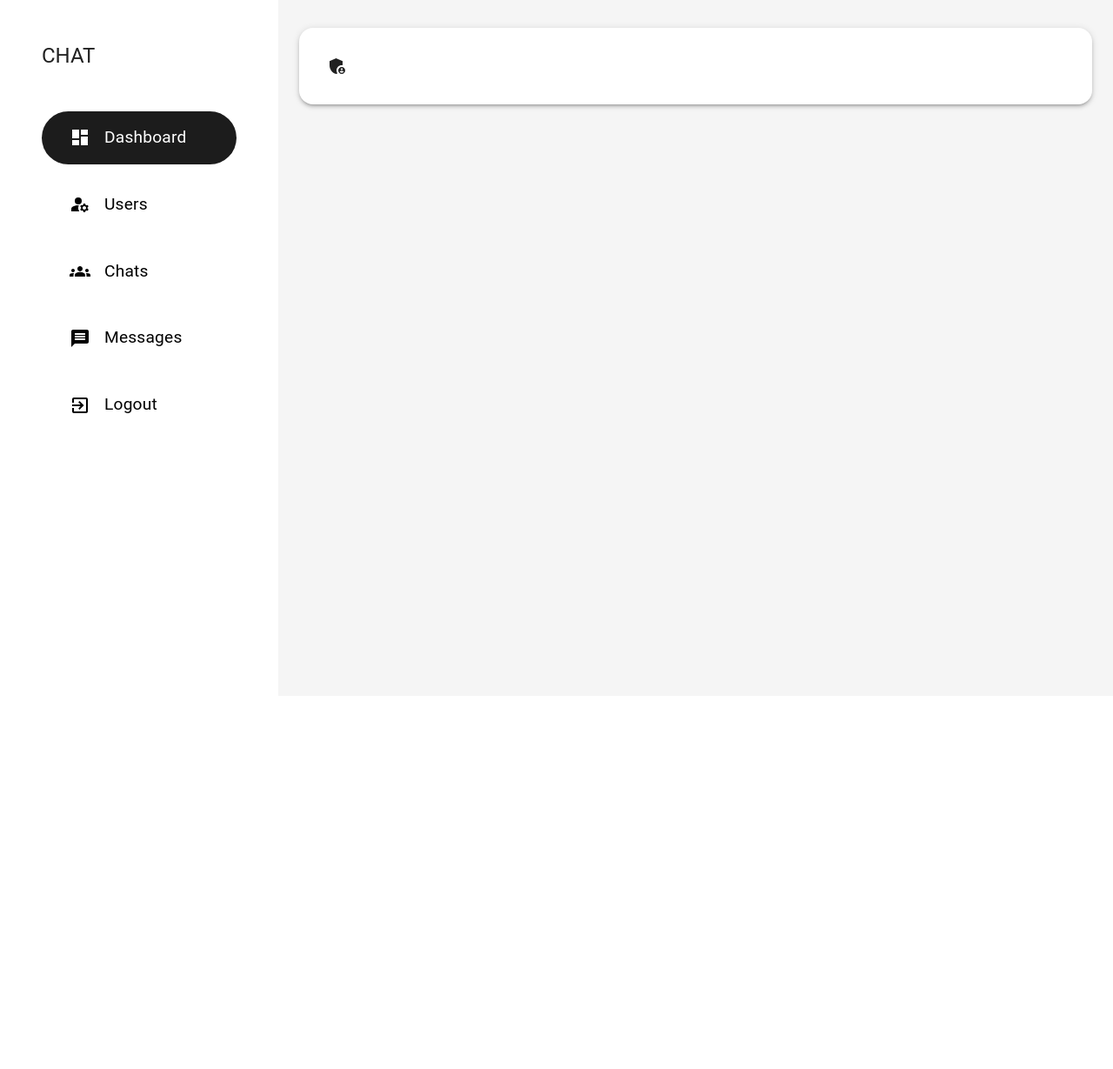
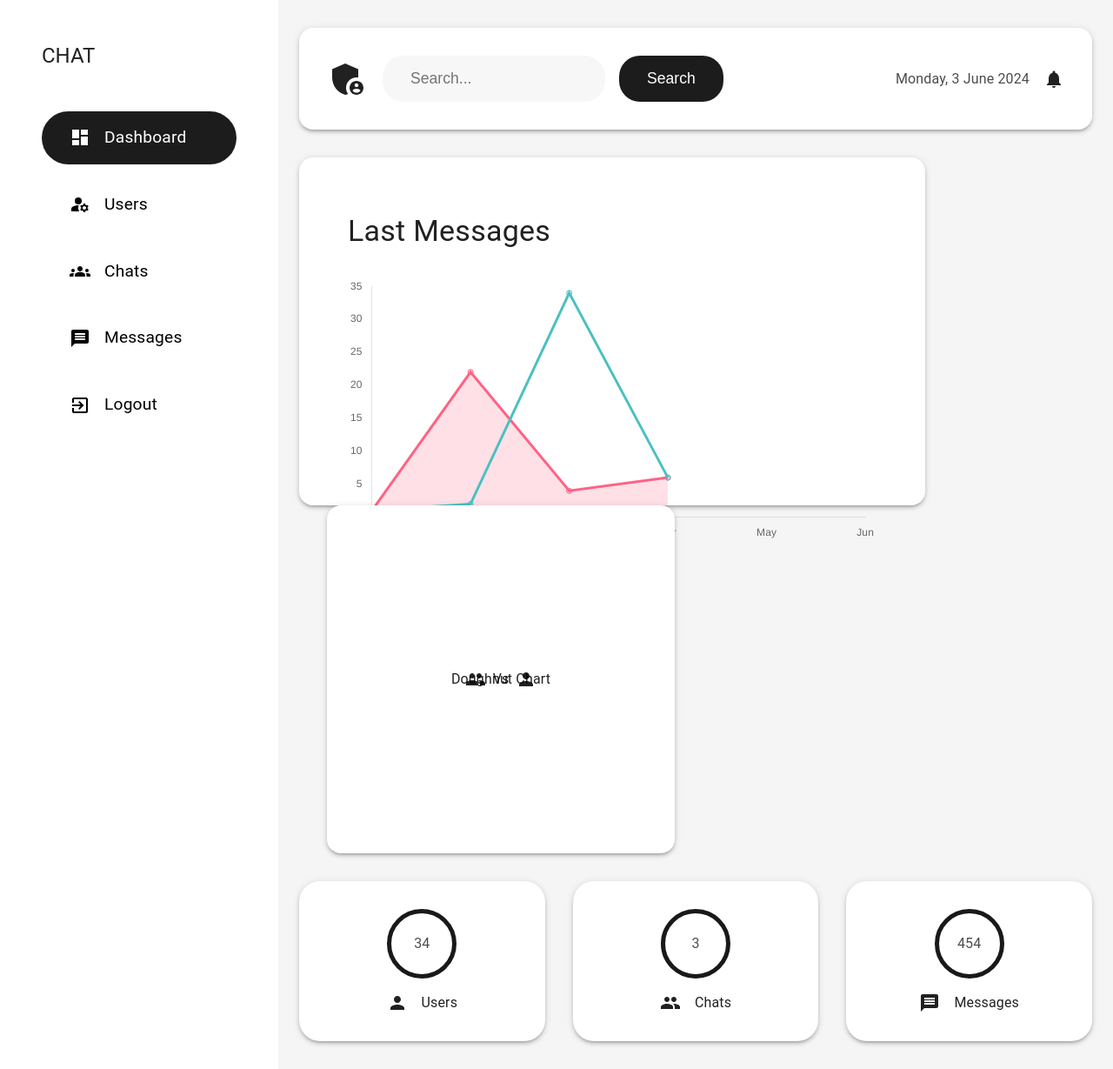
Before and after one commit to ashirbadprusty/Chat-App-Mern-Stack, a React (Create React App) app in the folder client/: page /admin/dashboard in a window 1280 px wide. Shown: the whole page at 87% size. Before the commit the page ends 800 px from the top, so only its background shows below. Built offline with nearby package versions, Linux system fonts and the light colour scheme.

Commit message:
Admin Dashboard Underway

```diff
--- /dev/null
+++ b/client/src/components/specific/Charts.jsx
@@ -0,0 +1,79 @@
+import {
+  ArcElement,
+  CategoryScale,
+  Chart as ChartJS,
+  Filler,
+  Legend,
+  LineElement,
+  LinearScale,
+  PointElement,
+  Tooltip,
+} from "chart.js";
+import React from "react";
+import { Line } from "react-chartjs-2";
+
+ChartJS.register(
+  Tooltip,
+  CategoryScale,
+  LinearScale,
+  LineElement,
+  PointElement,
+  Filler,
+  ArcElement,
+  Legend
+);
+
+const lineChartOptions = {
+  responsive: true,
+  plugins: {
+    legend: {
+      display: false,
+    },
+    title: {
+      display: false,
+    },
+  },
+
+  scales: {
+    x: {
+      grid: {
+        display: false,
+      },
+    },
+    y: {
+      beginAtZero: true,
+      grid: {
+        display: false,
+      },
+    },
+  },
+};
+
+const LineChart = () => {
+  const data = {
+    labels: ["Jan", "Feb", "Mar", "Apr", "May", "Jun"],
+    datasets: [
+      {
+        data: [1, 2, 34, 6],
+        label: "My First dataset",
+        fill: false,
+        borderColor: "rgba(75,192,192,1)",
+        backgroundColor: "rgba(75,192,192, 0.2)",
+      },
+      {
+        data: [1, 22, 4, 6],
+        label: "My Second dataset",
+        fill: true,
+        borderColor: "rgba(255, 99, 132, 1)",
+        backgroundColor: "rgba(255, 99, 132, 0.2)",
+      },
+    ],
+  };
+
+  return <Line data={data} options={lineChartOptions} />;
+};
+const DoughnutChart = () => {
+  return <div>Doughnut Chart</div>;
+};
+
+export { DoughnutChart, LineChart };
--- a/client/src/components/styles/StyleComponent.jsx
+++ b/client/src/components/styles/StyleComponent.jsx
@@ -1,6 +1,6 @@
 import { styled } from "@mui/material";
 import { Link as LinkComponent } from "react-router-dom";
-import { graycolor } from "../../constants/color";
+import { graycolor, matBlack } from "../../constants/color";
 
 export const VisuallyHiddenInput = styled("input")({
     border: 0,
@@ -31,3 +31,27 @@ padding: 0 3rem;
 border-radius:1.5rem;
 background-color:${graycolor};
 `;
+
+
+export const SearchField = styled('input')`
+padding: 1rem 2rem;
+width: 20vmax;
+border: none;
+outline: none;
+border-radius:1.5rem;
+background-color:${graycolor};
+font-size: 1.1rem;
+`
+export const CurveButton = styled('button')`
+border-radius: 1.5rem;
+padding: 1rem 2rem;
+border: none;
+outline: none;
+cursor: pointer;
+background-color: ${matBlack};
+color: white;
+font-size: 1.1rem;
+&:hover{
+background-color: rgba(0,0,0,0.8);
+}
+`
--- a/client/src/pages/Admin/Dashboard.jsx
+++ b/client/src/pages/Admin/Dashboard.jsx
@@ -1,7 +1,19 @@
+import {
+  AdminPanelSettings as AdminPanelSettingsIcon,
+  Group as GroupIcon,
+  Message as MessageIcon,
+  Notifications as NotificationsIcon,
+  Person as PersonIcon,
+} from "@mui/icons-material";
+import { Box, Container, Paper, Stack, Typography } from "@mui/material";
+import moment from "moment";
 import React from "react";
 import AdminLayout from "../../components/layout/AdminLayout";
-import { Container, Paper, Stack } from "@mui/material";
-import { AdminPanelSettings as AdminPanelSettingsIcon } from "@mui/icons-material";
+import {
+  CurveButton,
+  SearchField,
+} from "../../components/styles/StyleComponent";
+import { DoughnutChart, LineChart } from "../../components/specific/Charts";
 
 const Dashboard = () => {
   const Appbar = (
@@ -13,17 +25,127 @@ const Dashboard = () => {
         borderRadius: "1rem",
       }}
     >
-      <Stack>
-        <AdminPanelSettingsIcon/>
+      <Stack direction={"row"} alignItems={"center"} spacing={"1rem"}>
+        <AdminPanelSettingsIcon sx={{ fontSize: "3rem" }} />
+        <SearchField placeholder="Search..." />
+        <CurveButton>Search</CurveButton>
+        <Box flexGrow={1} />
+        <Typography
+          display={{
+            xs: "none",
+            md: "block",
+          }}
+          color={"rgba(0,0,0,0.7)"}
+          textAlign={"center"}
+        >
+          {moment().format("dddd, D MMMM YYYY")}
+        </Typography>
+        <NotificationsIcon />
       </Stack>
     </Paper>
   );
 
+  const widgets = (
+    <Stack
+      direction={{ xs: "column", sm: "row" }}
+      spacing={"2rem"}
+      justifyContent={'space-between'}
+      alignItems={'center'}
+      margin={"2rem 0"}
+    >
+      <Widget title={"Users"} value={34} Icon={<PersonIcon/>}/>
+      <Widget title={"Chats"} value={3} Icon={<GroupIcon/>}/>
+      <Widget title={"Messages"} value={454} Icon={<MessageIcon/>} />
+    </Stack>
+  );
+
   return (
     <AdminLayout>
-      <Container component={"main"}>{Appbar}</Container>
+      <Container component={"main"}>
+        {Appbar}
+
+        <Stack direction={"row"} spacing={"2rem"} flexWrap={"wrap"}>
+          <Paper
+            elevation={3}
+            sx={{
+              padding: "2rem 3.5rem",
+              borderRadius: "1rem",
+              width: "100%",
+              maxWidth: "45rem",
+              height: "25rem",
+            }}
+          >
+            <Typography margin={"2rem 0"} variant="h4">
+              Last Messages
+            </Typography>
+           <LineChart/>
+          </Paper>
+          <Paper
+            elevation={3}
+            sx={{
+              padding: "1rem",
+              borderRadius: "1rem",
+              display: "flex",
+              justifyContent: "center",
+              alignItems: "center",
+              width: { xs: "100%", sm: "50%" },
+              position: "relative",
+              maxWidth: "25rem",
+              width: "100%",
+              height: "25rem",
+            }}
+          >
+          <DoughnutChart/>
+            <Stack
+              position={"absolute"}
+              direction={"row"}
+              justifyContent={"center"}
+              alignItems={"center"}
+              spacing={"0.5rem"}
+              width={"100%"}
+              height={"100%"}
+            >
+              <GroupIcon /> <Typography>Vs</Typography>
+              <PersonIcon />
+            </Stack>
+          </Paper>
+        </Stack>
+        {widgets}
+      </Container>
     </AdminLayout>
   );
 };
 
+const Widget = ({ title, value, Icon }) => (
+  <Paper
+  elevation={3}
+  sx={{
+    padding: '2rem',
+    margin: '2rem 0',
+    borderRadius: '1.5rem',
+   width: '20rem',
+  }}
+  >
+    <Stack alignItems={'center'} spacing={'1rem'}>
+  <Typography
+  sx={{
+    color: 'rgba(0,0,0,0.7)',
+    borderRadius: '50%',
+    border: '5px solid rgba(0,0,0,0.9)',
+    width: '5rem',
+    height: '5rem',
+    display: 'flex',
+    justifyContent: 'center',
+    alignItems: 'center',
+  }}
+  >{value}</Typography>
+  <Stack direction={'row'} spacing={'1rem'} alignItems={'center'}>
+    {Icon}
+    <Typography>{title}</Typography>
+  </Stack>
+    </Stack>
+
+  </Paper>
+);
+
 export default Dashboard;
```
Also changed, not shown: client/src/App.js (+10 -11 lines).
